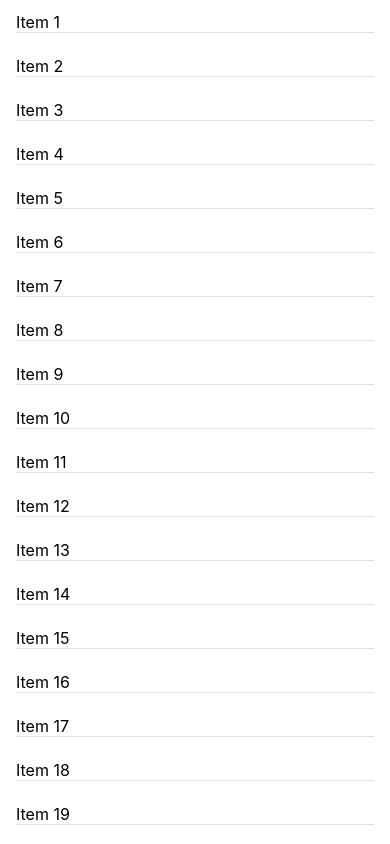
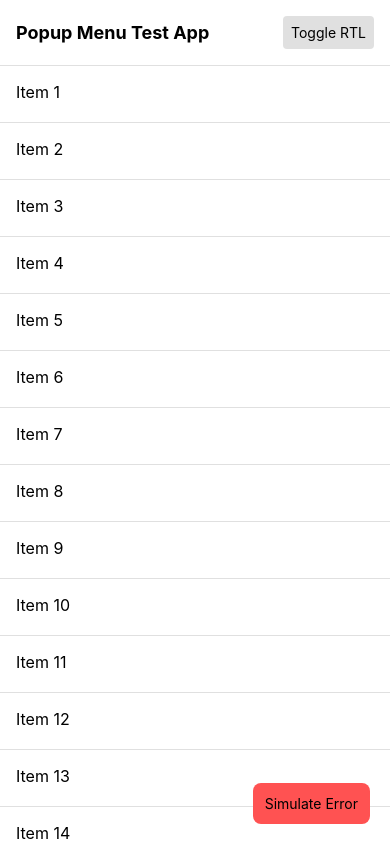
Before and after one commit to saeculumBhaveshB/react-native-popup-menu, a React Native app: screen / in a window 390 px wide. Built offline with nearby package versions, Linux system fonts and the light colour scheme.

Commit message:
App crash issue resolved

```diff
--- a/App.tsx
+++ b/App.tsx
@@ -5,41 +5,157 @@
  * @format
  */
 
-import React, { useState, useCallback } from 'react';
-import { SafeAreaView, StyleSheet } from 'react-native';
-import { ListContainer } from './src/components/list/ListContainer';
-import type { ListItem } from './src/components/list/types';
+import React, { useState, useCallback, useRef } from 'react';
+import {
+  SafeAreaView,
+  StyleSheet,
+  View,
+  Text,
+  TouchableOpacity,
+  ScrollView,
+  Platform,
+  I18nManager,
+  type View as ViewType,
+} from 'react-native';
+import { PopupMenu } from './src/packages/react-native-custom-popup/src/components/PopupMenu';
+import { PopupInput } from './src/packages/react-native-custom-popup/src/components/PopupInput';
+import { logger } from './src/packages/react-native-custom-popup/src/utils/logger';
 
-interface Position {
-  x: number;
-  y: number;
-  width: number;
-  height: number;
-}
-
-// Generate 100 items for the list
-const generateItems = (): ListItem[] => {
-  return Array.from({ length: 100 }, (_, index) => ({
-    id: `item-${index + 1}`,
-    text: `Item ${index + 1}`,
-  }));
-};
+const TEST_ITEMS = Array.from({ length: 100 }, (_, i) => ({
+  id: i + 1,
+  title: `Item ${i + 1}`,
+  value: '',
+}));
 
 const App = () => {
-  const [items] = useState<ListItem[]>(generateItems());
-  const [selectedItem, setSelectedItem] = useState<{
-    item: ListItem;
-    position: Position;
-  } | null>(null);
+  const [items, setItems] = useState(TEST_ITEMS);
+  const [selectedItem, setSelectedItem] = useState<number | null>(null);
+  const [popupPosition, setPopupPosition] = useState({ x: 0, y: 0 });
+  const [isPopupVisible, setIsPopupVisible] = useState(false);
+  const itemRefs = useRef<{ [key: number]: ViewType }>({});
 
-  const handleItemPress = useCallback((item: ListItem, position: Position) => {
-    setSelectedItem({ item, position });
-    console.log('Selected item:', item.text, 'at position:', position);
+  const handleItemPress = useCallback((id: number) => {
+    logger.debug('Item pressed', { id });
+    const itemRef = itemRefs.current[id];
+    if (itemRef) {
+      itemRef.measure(
+        (
+          x: number,
+          y: number,
+          width: number,
+          height: number,
+          pageX: number,
+          pageY: number,
+        ) => {
+          logger.debug('Item position measured', {
+            pageX,
+            pageY,
+            width,
+            height,
+          });
+          setPopupPosition({ x: pageX, y: pageY + height });
+          setSelectedItem(id);
+          setIsPopupVisible(true);
+        },
+      );
+    }
+  }, []);
+
+  const handlePopupClose = useCallback(() => {
+    logger.debug('Popup closed');
+    setIsPopupVisible(false);
+    setSelectedItem(null);
+  }, []);
+
+  const handleInputChange = useCallback(
+    (text: string) => {
+      if (selectedItem !== null) {
+        logger.debug('Input changed', { itemId: selectedItem, text });
+        setItems(prev =>
+          prev.map(item =>
+            item.id === selectedItem ? { ...item, value: text } : item,
+          ),
+        );
+      }
+    },
+    [selectedItem],
+  );
+
+  const toggleRTL = useCallback(() => {
+    logger.info('Toggling RTL mode');
+    I18nManager.forceRTL(!I18nManager.isRTL);
+    // Reload app to apply RTL changes
+    if (Platform.OS === 'android') {
+      logger.debug('Reloading app for RTL changes');
+      require('react-native').NativeModules.DevSettings.reload();
+    }
+  }, []);
+
+  const simulateError = useCallback(() => {
+    logger.warn('Simulating error');
+    throw new Error('Test error for error boundary');
   }, []);
 
   return (
     <SafeAreaView style={styles.container}>
-      <ListContainer items={items} onItemPress={handleItemPress} />
+      <View style={styles.header}>
+        <Text style={styles.title}>Popup Menu Test App</Text>
+        <TouchableOpacity onPress={toggleRTL} style={styles.rtlButton}>
+          <Text>Toggle RTL</Text>
+        </TouchableOpacity>
+      </View>
+
+      <ScrollView style={styles.scrollView}>
+        {items.map(item => (
+          <TouchableOpacity
+            key={item.id}
+            ref={ref => {
+              if (ref) {
+                itemRefs.current[item.id] = ref;
+              }
+            }}
+            style={styles.item}
+            onPress={() => handleItemPress(item.id)}
+            accessible={true}
+            accessibilityLabel={`Item ${item.id}`}
+            accessibilityHint="Double tap to edit value"
+          >
+            <Text style={styles.itemTitle}>{item.title}</Text>
+            {item.value ? (
+              <Text style={styles.itemValue}>{item.value}</Text>
+            ) : null}
+          </TouchableOpacity>
+        ))}
+      </ScrollView>
+
+      <PopupMenu
+        isVisible={isPopupVisible}
+        position={popupPosition}
+        onClose={handlePopupClose}
+      >
+        <PopupInput
+          value={
+            selectedItem
+              ? items.find(i => i.id === selectedItem)?.value || ''
+              : ''
+          }
+          onChange={handleInputChange}
+          placeholder="Enter value..."
+          accessible={true}
+          accessibilityLabel="Value input"
+          accessibilityHint="Enter a value for the selected item"
+        />
+      </PopupMenu>
+
+      <TouchableOpacity
+        style={styles.errorButton}
+        onPress={simulateError}
+        accessible={true}
+        accessibilityLabel="Simulate error"
+        accessibilityHint="Triggers an error to test error boundary"
+      >
+        <Text>Simulate Error</Text>
+      </TouchableOpacity>
     </SafeAreaView>
   );
 };
@@ -47,7 +163,50 @@ const App = () => {
 const styles = StyleSheet.create({
   container: {
     flex: 1,
+    backgroundColor: '#f5f5f5',
+  },
+  header: {
+    flexDirection: 'row',
+    justifyContent: 'space-between',
+    alignItems: 'center',
+    padding: 16,
     backgroundColor: '#fff',
+    borderBottomWidth: 1,
+    borderBottomColor: '#e0e0e0',
+  },
+  title: {
+    fontSize: 18,
+    fontWeight: 'bold',
+  },
+  rtlButton: {
+    padding: 8,
+    backgroundColor: '#e0e0e0',
+    borderRadius: 4,
+  },
+  scrollView: {
+    flex: 1,
+  },
+  item: {
+    backgroundColor: '#fff',
+    padding: 16,
+    borderBottomWidth: 1,
+    borderBottomColor: '#e0e0e0',
+  },
+  itemTitle: {
+    fontSize: 16,
+    marginBottom: 4,
+  },
+  itemValue: {
+    fontSize: 14,
+    color: '#666',
+  },
+  errorButton: {
+    position: 'absolute',
+    bottom: 20,
+    right: 20,
+    backgroundColor: '#ff5252',
+    padding: 12,
+    borderRadius: 8,
   },
 });
 
--- a/package.json
+++ b/package.json
@@ -13,7 +13,8 @@
     "@react-native/new-app-screen": "0.80.1",
     "@types/react-native": "^0.72.8",
     "react": "19.1.0",
-    "react-native": "0.80.1"
+    "react-native": "0.80.1",
+    "react-native-svg": "^15.12.0"
   },
   "devDependencies": {
     "@babel/core": "^7.25.2",
--- a/src/packages/react-native-custom-popup/src/components/PopupMenu/index.tsx
+++ b/src/packages/react-native-custom-popup/src/components/PopupMenu/index.tsx
@@ -1,24 +1,114 @@
-import React, { useEffect, useMemo, useCallback } from 'react';
+import React, { useCallback, useEffect, useMemo } from 'react';
 import {
   View,
   Modal,
   TouchableWithoutFeedback,
   Animated,
   Dimensions,
+  StyleSheet,
 } from 'react-native';
+import { CloseButton } from '../CloseButton';
+import { PopupArrow } from '../PopupArrow';
 import { PopupMenuProps } from './types';
-import { createStyles } from './styles';
-import { PopupArrow } from '../PopupArrow';
-import { CloseButton } from '../CloseButton';
 import { usePopupAnimation } from '../../hooks/usePopupAnimation';
 import { usePopupPosition } from '../../hooks/usePopupPosition';
 import { useKeyboard } from '../../hooks/useKeyboard';
+import { createStyles } from './styles';
 import { ErrorBoundary } from '../ErrorBoundary';
 
-const PopupMenuWithErrorBoundary: React.FC<PopupMenuProps> = props => (
+const PopupMenuComponent: React.FC<PopupMenuProps> = ({
+  isVisible,
+  position,
+  onClose,
+  children,
+  style,
+  width = 250,
+  borderRadius = 8,
+  backgroundColor = 'white',
+  shadowColor = '#000000',
+  arrowHeight = 12,
+}) => {
+  const styles = useMemo(
+    () => createStyles({ width, borderRadius, backgroundColor, shadowColor }),
+    [width, borderRadius, backgroundColor, shadowColor],
+  );
+
+  const { scale, opacity, startAnimation } = usePopupAnimation();
+  const { keyboardHeight, isKeyboardVisible } = useKeyboard();
+
+  const { height: screenHeight } = Dimensions.get('window');
+
+  const adjustedPosition = useMemo(() => {
+    if (!isKeyboardVisible) return position;
+
+    const keyboardY = screenHeight - keyboardHeight;
+    if (position.y + width > keyboardY) {
+      return {
+        ...position,
+        y: keyboardY - width - 20,
+      };
+    }
+    return position;
+  }, [position, isKeyboardVisible, keyboardHeight, screenHeight, width]);
+
+  const { popupPosition, arrowPosition } = usePopupPosition({
+    triggerPosition: adjustedPosition,
+    popupWidth: width,
+    arrowHeight,
+  });
+
+  const animatedStyles = useMemo(
+    () => [
+      styles.container,
+      {
+        transform: [{ scale }],
+        opacity,
+        left: popupPosition.x,
+        top: popupPosition.y,
+      },
+      style,
+    ],
+    [styles.container, scale, opacity, popupPosition.x, popupPosition.y, style],
+  );
+
+  useEffect(() => {
+    if (isVisible) {
+      startAnimation(true);
+    }
+  }, [isVisible, startAnimation]);
+
+  const handleBackdropPress = useCallback(() => {
+    onClose();
+  }, [onClose]);
+
+  if (!isVisible) return null;
+
+  return (
+    <Modal transparent visible={isVisible} onRequestClose={onClose}>
+      <TouchableWithoutFeedback
+        onPress={handleBackdropPress}
+        testID="popup-backdrop"
+      >
+        <View style={styles.backdrop}>
+          <Animated.View style={animatedStyles} testID="popup-container">
+            <CloseButton onPress={onClose} />
+            <PopupArrow
+              position={arrowPosition}
+              height={arrowHeight}
+              backgroundColor={backgroundColor}
+            />
+            <View style={styles.content}>{children}</View>
+          </Animated.View>
+        </View>
+      </TouchableWithoutFeedback>
+    </Modal>
+  );
+};
+
+const PopupMenu = (props: PopupMenuProps) => (
   <ErrorBoundary>
-    <PopupMenu {...props} />
+    <PopupMenuComponent {...props} />
   </ErrorBoundary>
 );
 
-export { PopupMenuWithErrorBoundary as PopupMenu };
+export { PopupMenu };
--- /dev/null
+++ b/src/packages/react-native-custom-popup/src/utils/logger.ts
@@ -0,0 +1,95 @@
+type LogLevel = 'debug' | 'info' | 'warn' | 'error';
+
+interface LogEntry {
+  timestamp: string;
+  level: LogLevel;
+  message: string;
+  data?: any;
+}
+
+class Logger {
+  private static instance: Logger;
+  private logs: LogEntry[] = [];
+  private readonly maxLogs = 1000;
+  private isDebugMode = __DEV__;
+
+  private constructor() {}
+
+  static getInstance(): Logger {
+    if (!Logger.instance) {
+      Logger.instance = new Logger();
+    }
+    return Logger.instance;
+  }
+
+  private formatMessage(
+    level: LogLevel,
+    message: string,
+    data?: any,
+  ): LogEntry {
+    return {
+      timestamp: new Date().toISOString(),
+      level,
+      message,
+      data,
+    };
+  }
+
+  private log(level: LogLevel, message: string, data?: any) {
+    const logEntry = this.formatMessage(level, message, data);
+    this.logs.push(logEntry);
+
+    // Trim logs if they exceed maxLogs
+    if (this.logs.length > this.maxLogs) {
+      this.logs = this.logs.slice(-this.maxLogs);
+    }
+
+    // In development, log to console with color coding
+    if (this.isDebugMode) {
+      const colors = {
+        debug: '\x1b[36m', // cyan
+        info: '\x1b[32m', // green
+        warn: '\x1b[33m', // yellow
+        error: '\x1b[31m', // red
+      };
+
+      const reset = '\x1b[0m';
+      console.log(
+        `${colors[level]}[${level.toUpperCase()}] ${message}${reset}`,
+        data ? data : '',
+      );
+    }
+  }
+
+  debug(message: string, data?: any) {
+    if (this.isDebugMode) {
+      this.log('debug', message, data);
+    }
+  }
+
+  info(message: string, data?: any) {
+    this.log('info', message, data);
+  }
+
+  warn(message: string, data?: any) {
+    this.log('warn', message, data);
+  }
+
+  error(message: string, data?: any) {
+    this.log('error', message, data);
+  }
+
+  getLogs(): LogEntry[] {
+    return [...this.logs];
+  }
+
+  clearLogs() {
+    this.logs = [];
+  }
+
+  setDebugMode(enabled: boolean) {
+    this.isDebugMode = enabled;
+  }
+}
+
+export const logger = Logger.getInstance();
```
Also changed, not shown: 2 other files (tests, documents, lock files or other folders).
